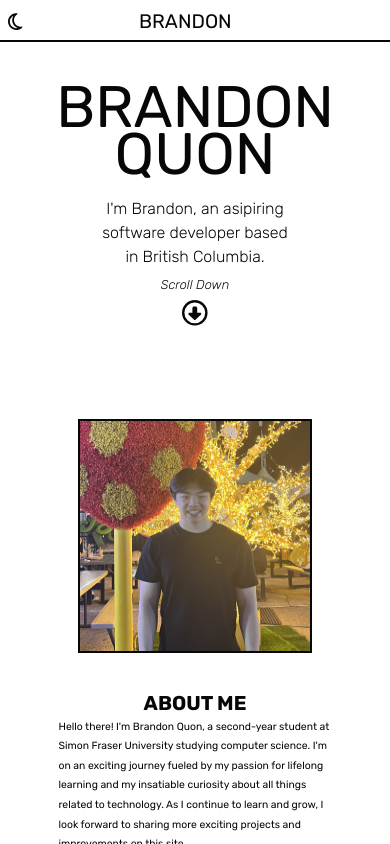
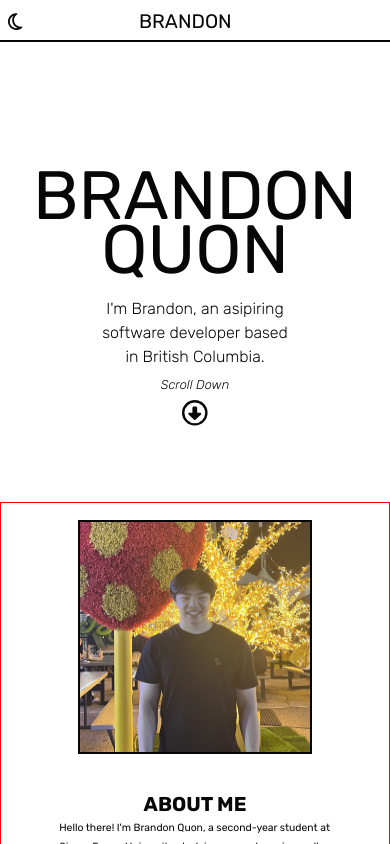
Before and after one commit to bnquon/Personal-Portfolio, a React (Vite) app: page / in a window 390 px wide. Shown: the top 844 px of the page. Built offline with nearby package versions, Linux system fonts and the light colour scheme.

Commit message:
Adjusted

```diff
--- a/src/components/About/About.css
+++ b/src/components/About/About.css
@@ -57,6 +57,7 @@
 /* Media query for smaller screens */
 @media screen and (max-width: 650px) {
     #aboutContainer {
+        border: 1px solid red;
         margin-top: 1vh;
         flex-direction: column;
     }
--- a/src/components/Home/Home.css
+++ b/src/components/Home/Home.css
@@ -109,11 +109,11 @@
 
 @media screen and (max-width: 650px) {
     #intro {
-        margin: 10vh auto 0;
+        margin: 20vh auto 0;
     }
 
     #intro h1 {
-        font-size: clamp(2rem, 15vw, 20rem);
+        font-size: clamp(3rem, 17.5vw, 20rem);
         font-weight: 400;
         line-height: 80%;
     }
```
